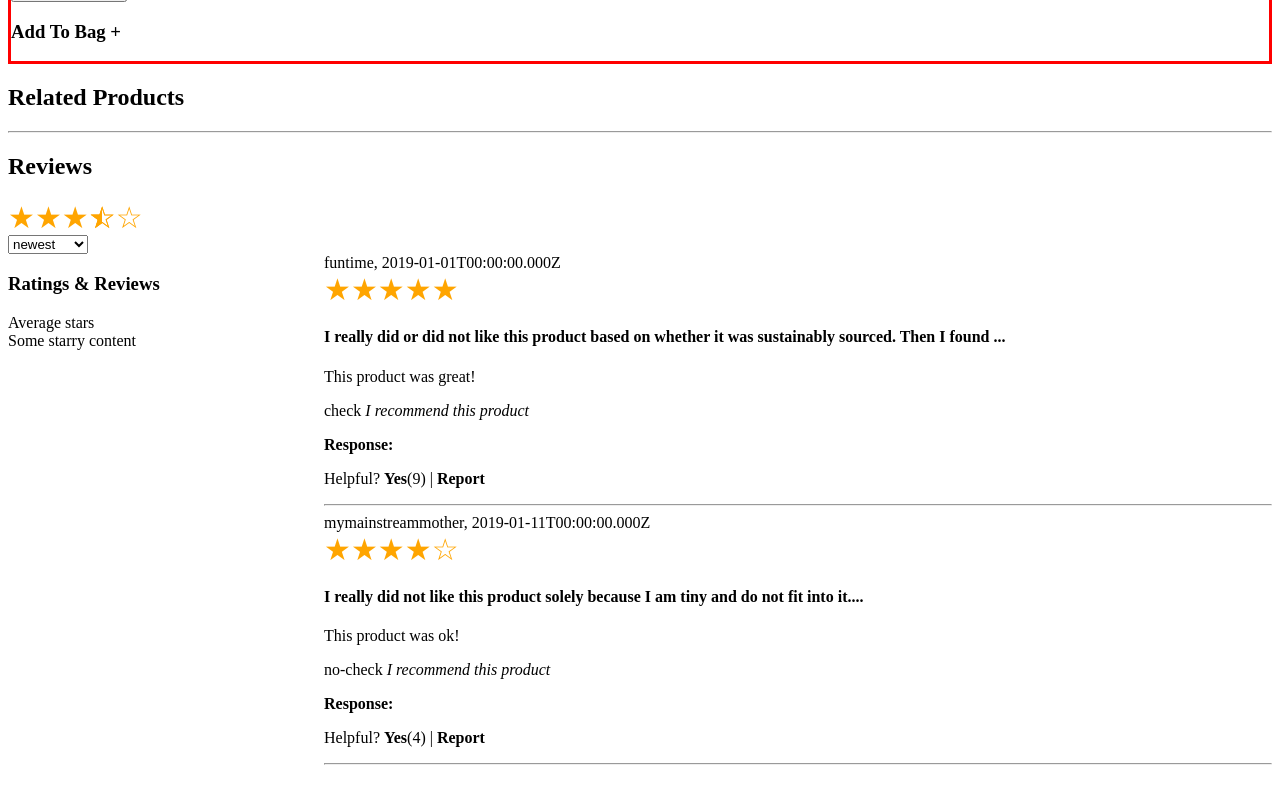
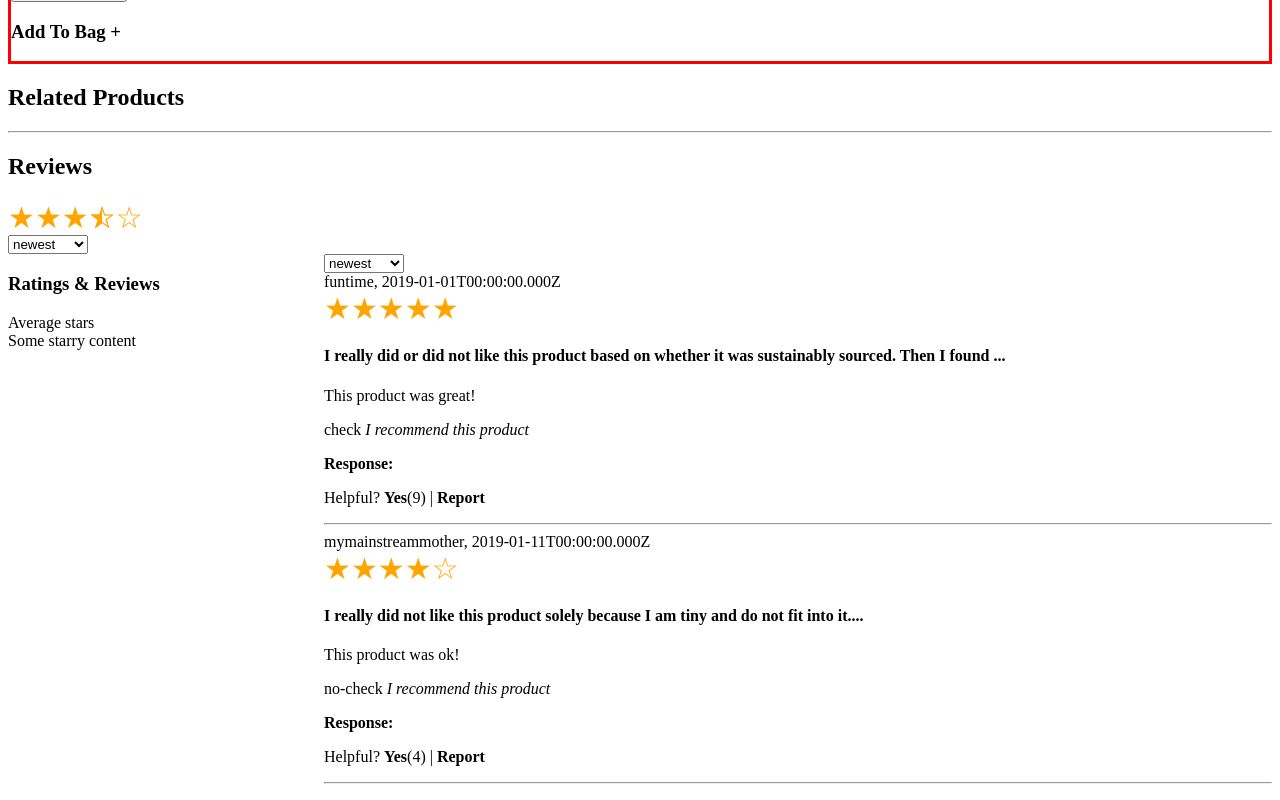
Before and after one commit to bhattibytes/Catwalk, a React app: page / in a window 1280 px wide. Shown: the part 1505-2305 px from the top of the page. Built offline with nearby package versions, Linux system fonts and the light colour scheme; the HTML template or start-up script is replaced by a standard one.

Commit message:
Refactored some logic during rendering * Implemented isLoading state

```diff
--- a/client/src/components/Reviews/ReviewList.js
+++ b/client/src/components/Reviews/ReviewList.js
@@ -1,12 +1,22 @@
 import React from 'react';
 import ReviewListItem from './ReviewListItem.js';
+import { sortOrder } from '../../actions/reviews.js';
 
-const ReviewList = ({reviews}) => {
-  return(
+const ReviewList = ({ reviews, dispatch }) => {
+  return (
     <div>
-      {reviews.map((review, idx)=>
+      <div>
+        <select onChange={(e) => dispatch(sortOrder(e.target.value))}>
+          <option>newest</option>
+          <option>helpful</option>
+          <option>relevance</option>
+        </select>
+      </div>
+      <div>
+      {reviews.map((review, idx) =>
         <ReviewListItem key={idx} review={review} />
       )}
+      </div>
     </div>
   )
 };
--- a/client/src/reducers/reviews.js
+++ b/client/src/reducers/reviews.js
@@ -1,6 +1,7 @@
 import { reviewsData } from '../dummy_data/reviews.js';
 import { metaDataReviews } from '../dummy_data/meta-reviews.js';
 const initialState = {
+  isLoading: true,
   sort: 'newest',
   data: [],
   meta: {}
@@ -12,7 +13,8 @@ function reviewsReducer(state = initialState, action) {
     case 'GET_REVIEWS':
       return Object.assign({}, state, {
         ...initialState,
-        data: reviewsData.results
+        data: reviewsData.results,
+        isLoading: false
       });
     // Get meta data for component
     case 'GET_META-DATA':
```
